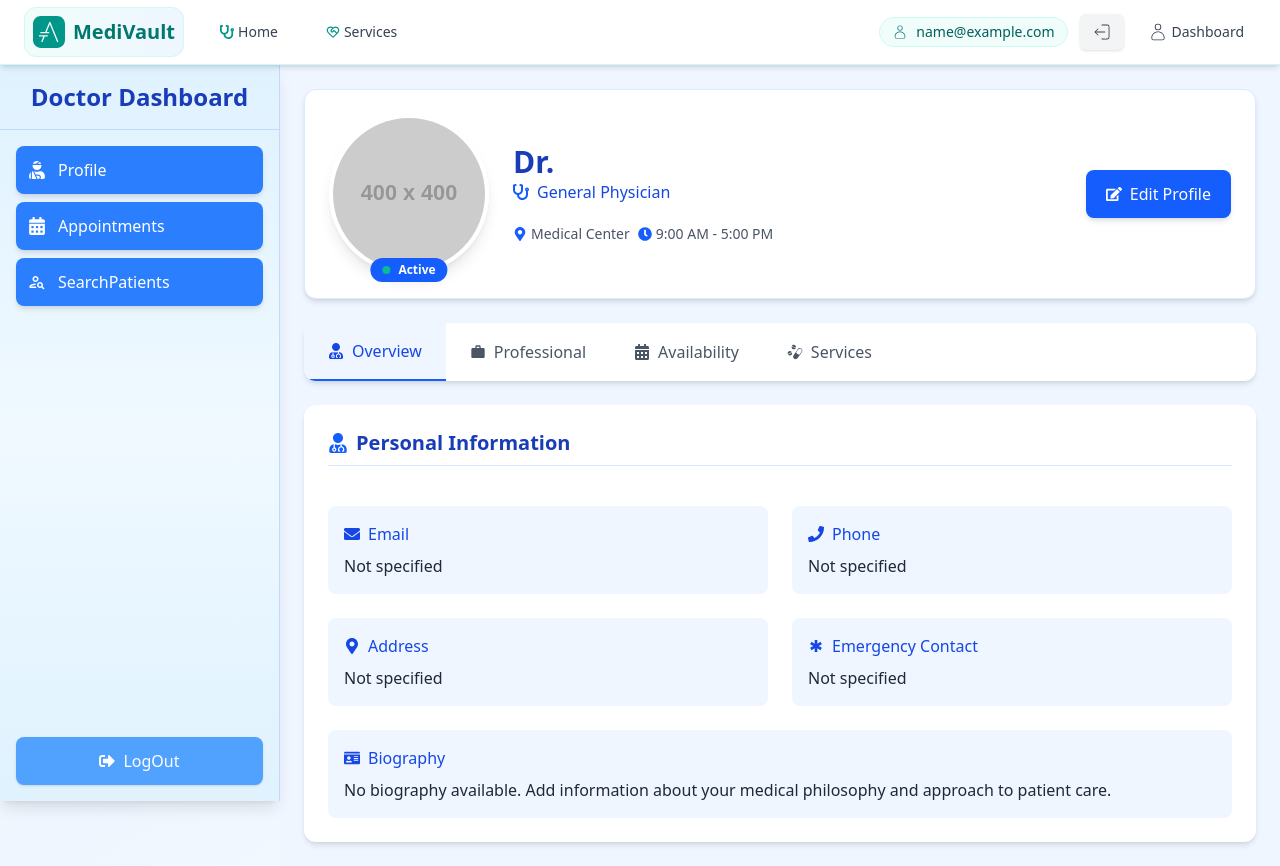
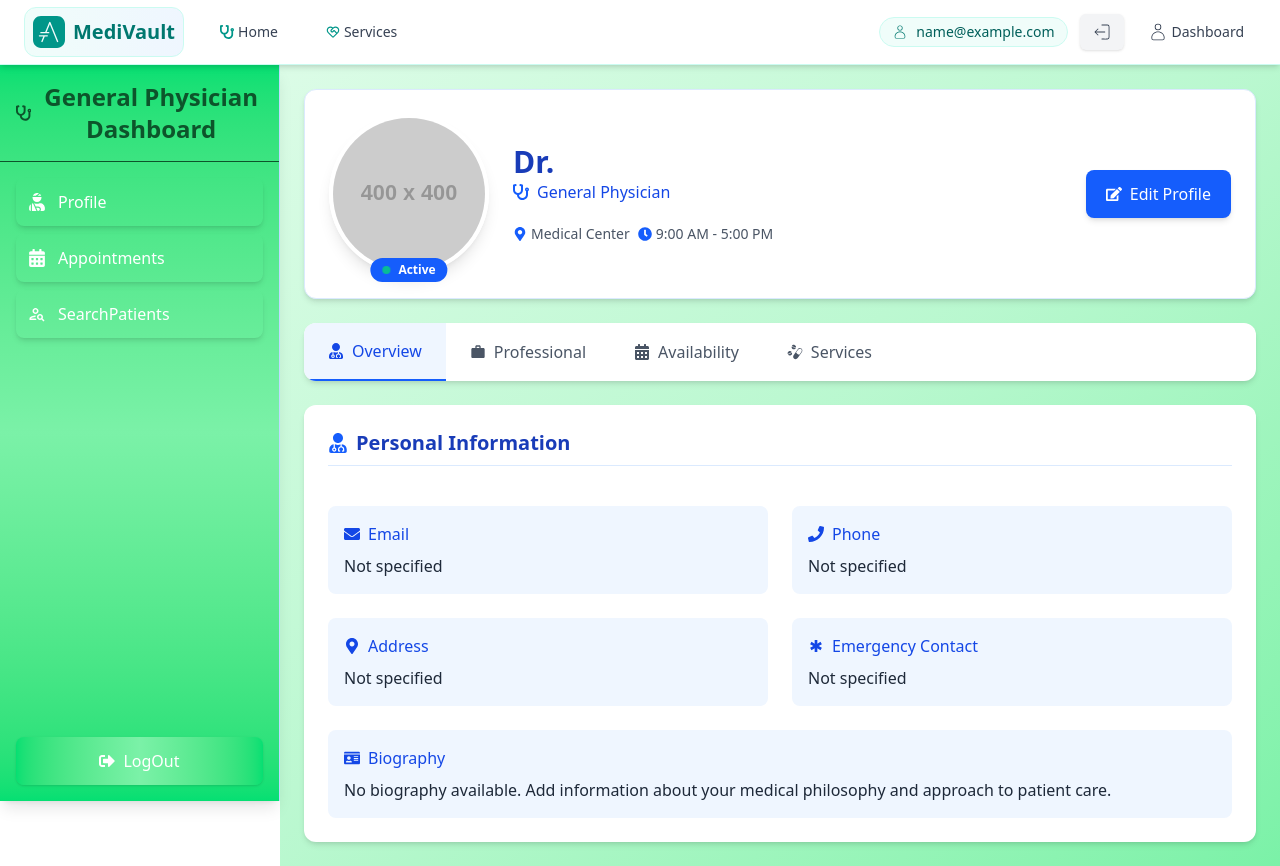
Before and after one commit to Arunrai0752/MediVault, a React (Vite) app in the folder FrontEnd/: page /doctordash in a window 1280 px wide. Built offline with nearby package versions, Linux system fonts and the light colour scheme; sample sign-in values are in the browser's storage.

Commit message:
Enhance Doctor Dashboard by implementing specialization-based themes and icons; update components to accept specialization prop for improved UI consistency.

```diff
--- a/FrontEnd/src/App.jsx
+++ b/FrontEnd/src/App.jsx
@@ -38,4 +38,4 @@ function App() {
   )
 }
 
-export default App
+export default App;
--- a/FrontEnd/src/components/DoctorDash/Profile.jsx
+++ b/FrontEnd/src/components/DoctorDash/Profile.jsx
@@ -20,7 +20,7 @@ import { GiMedicines } from 'react-icons/gi';
 import EditModel from './editModel.jsx';
 import { useAuth } from '../../Context/authContext.jsx';
 
-const Profile = () => {
+const Profile = ({ specialization }) => {
   const [editModelOpen, setisEditModelOpen] = useState(false);
   const [activeTab, setActiveTab] = useState('overview');
   const [isLoading, setIsLoading] = useState(true);
@@ -48,6 +48,19 @@ const Profile = () => {
     rating: 4.8,
     totalReviews: 124
   });
+
+
+
+const specializationThemes = {
+  "General Physician": "bg-gradient-to-br from-green-100 via-green-200 to-green-300",
+  "Dentist": "bg-gradient-to-br from-blue-100 via-blue-200 to-blue-300",
+  "Cardiologist": "bg-gradient-to-br from-red-100 via-red-200 to-red-300",
+  "Dermatologist": "bg-gradient-to-br from-pink-100 via-pink-200 to-pink-300",
+  "ENT": "bg-gradient-to-br from-yellow-100 via-yellow-200 to-yellow-300",
+  "Orthopedic": "bg-gradient-to-br from-purple-100 via-purple-200 to-purple-300",
+  "Gynecologist": "bg-gradient-to-br from-indigo-100 via-indigo-200 to-indigo-300",
+}
+
 
   const fetchDoctorData = async () => {
     try {
@@ -104,8 +117,13 @@ const Profile = () => {
     );
   }
 
+
+
+  const themeClass = specializationThemes[specialization] || "bg-gradient-to-br from-teal-50 via-blue-50 to-white";
+
+
   return (
-    <main className='p-4 md:p-6 bg-blue-50 min-h-screen'>
+    <main className={`p-4 md:p-6 min-h-screen ${themeClass}`}>
       <div className='max-w-6xl mx-auto'>
         <div className='bg-white rounded-xl shadow-md p-6 mb-6 border border-blue-100'>
           <div className='flex flex-col md:flex-row items-center'>
--- a/FrontEnd/src/components/DoctorDash/Sidebar.jsx
+++ b/FrontEnd/src/components/DoctorDash/Sidebar.jsx
@@ -1,9 +1,29 @@
 import React from 'react';
 import { NavLink, useNavigate } from 'react-router-dom';
-import { FaUserInjured, FaCalendarAlt, FaFileMedical, FaChartLine, FaCog, FaSignOutAlt } from 'react-icons/fa';
+import { FaUserInjured, FaCalendarAlt, FaSignOutAlt, FaStethoscope, FaTooth, FaHeartbeat, FaBone, FaFemale } from 'react-icons/fa';
 import { MdOutlinePersonSearch } from "react-icons/md";
 
-const Sidebar = ({ active, setActive }) => {
+const specializationIcons = {
+  "General Physician": <FaStethoscope />,
+  "Dentist": <FaTooth />,
+  "Cardiologist": <FaHeartbeat />,
+  // "Dermatologist": <FaSkin />,
+  // "ENT": <FaEar />,
+  "Orthopedic": <FaBone />,
+  "Gynecologist": <FaFemale />,
+};
+
+const specializationThemes = {
+  "General Physician": "from-green-400 via-green-300 to-green-400 text-green-900",
+  "Dentist": "from-blue-400 via-blue-300 to-blue-400 text-blue-900",
+  "Cardiologist": "from-red-400 via-red-300 to-red-400 text-red-900",
+  "Dermatologist": "from-pink-400 via-pink-300 to-pink-400 text-pink-900",
+  "ENT": "from-yellow-400 via-yellow-300 to-yellow-400 text-yellow-900",
+  "Orthopedic": "from-purple-400 via-purple-300 to-purple-400 text-purple-900",
+  "Gynecologist": "from-indigo-400 via-indigo-300 to-indigo-400 text-indigo-900",
+};
+
+const Sidebar = ({ active, setActive, specialization }) => {
   const navigate = useNavigate();
 
   const navItems = [
@@ -17,11 +37,15 @@ const Sidebar = ({ active, setActive }) => {
     navigate("/")
   }
 
+  const theme = specializationThemes[specialization] || "from-sky-100 via-sky-50 to-sky-100 text-blue-900";
+  const icon = specializationIcons[specialization] || <FaUserInjured />;
+
   return (
-    <aside className='w-70 h-[92vh] bg-gradient-to-b from-sky-100 via-sky-50 to-sky-100 text-blue-900 flex flex-col shadow-lg border-r border-blue-200'>
-      <div className='border-b border-blue-200'>
-        <h1 className='text-center text-2xl font-semibold p-4 text-blue-800'>
-          Doctor Dashboard
+    <aside className={`w-70 h-[92vh] bg-gradient-to-b ${theme} flex flex-col shadow-lg border-r border-blue-200`}>
+      <div className='border-b border-opacity-30 border-current'>
+        <h1 className='text-center text-2xl font-semibold p-4 flex items-center justify-center gap-2'>
+          {icon}
+          <span>{specialization} Dashboard</span>
         </h1>
       </div>
 
@@ -34,8 +58,8 @@ const Sidebar = ({ active, setActive }) => {
                 className={({ isActive }) =>
                   `flex items-center w-full p-3 rounded-lg transition-colors ${
                     isActive
-                      ? 'bg-blue-500 text-white shadow-md'
-                      : 'bg-white text-blue-700 hover:bg-blue-100 border border-blue-100'
+                      ? `bg-opacity-80 shadow-md text-white`
+                      : `bg-white hover:bg-opacity-30 border border-opacity-20`
                   }`
                 }
                 aria-current={active === item.name ? "page" : undefined}
@@ -51,7 +75,7 @@ const Sidebar = ({ active, setActive }) => {
       <div className='p-4'>
         <button
           onClick={handleLogout}
-          className='w-full py-3 px-4 rounded-lg bg-blue-400 hover:bg-blue-500 text-white transition-colors duration-300 flex items-center justify-center shadow hover:shadow-md'
+          className={`w-full py-3 px-4 rounded-lg bg-gradient-to-r ${theme} bg-opacity-80 hover:bg-opacity-90 text-white transition-colors duration-300 flex items-center justify-center shadow hover:shadow-md`}
           aria-label="Log out"
         >
           <FaSignOutAlt className="mr-2" />
--- a/FrontEnd/src/components/DoctorDash/editModel.jsx
+++ b/FrontEnd/src/components/DoctorDash/editModel.jsx
@@ -104,7 +104,7 @@ const DoctorEditModel = ({ isOpen, onClose, oldData, onUpdate }) => {
         "Neurologist",
         "Dermatologist",
         "ENT",
-        "Orthopedic",
+        "Dentist",
         "General Physician",
         "Pediatrician",
         "Psychiatrist",
--- a/FrontEnd/src/pages/DoctorDash.jsx
+++ b/FrontEnd/src/pages/DoctorDash.jsx
@@ -5,8 +5,7 @@ import Appointments from '../components/DoctorDash/Appointments.jsx'
 import { useNavigate } from 'react-router-dom'
 import { useAuth } from '../Context/authContext.jsx'
 import SearchPatients from '../components/DoctorDash/SearchPatients.jsx'
-
-
+import { FaStethoscope, FaTooth, FaHeartbeat, FaBone, FaFemale } from 'react-icons/fa'
 
 
 const DoctorDash = () => {
@@ -14,25 +13,23 @@ const DoctorDash = () => {
   const navigate = useNavigate();
   const {user} = useAuth();
 
-
-
   useEffect(() => {
     if (!user) { navigate("/login") }
-
   }, [])
 
+  const userSpecialization = user?.specialization || "General Physician";
+
   return (
-    <main className='flex h-fit overflow-hidden bg-gradient-to-br from-teal-50 via-blue-50 to-white'>
+    <main >
 
       <div className='fixed h-full'>
-        <Sidebar active={active} setActive={setActive} />
+        <Sidebar active={active} setActive={setActive} specialization={userSpecialization} />
       </div>
 
       <div className='flex-1 ml-70 overflow-y-auto'>
-        {active === "Profile" && <Profile />}
+        {active === "Profile" && <Profile specialization={userSpecialization} />}
         {active === "Appointments" && <Appointments />}
         {active === "SearchPatients" && <SearchPatients />}
-
       </div>
     </main>
   )
```
Also changed, not shown: 1 other file (tests, documents, lock files or other folders).
